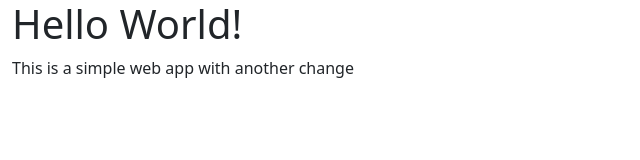
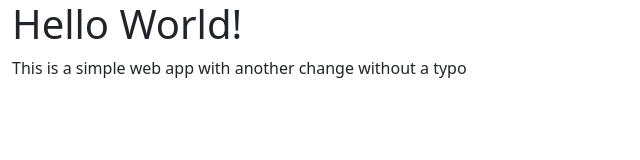
Before and after one commit to rakiria/paasuebung, a website built with webpack: page src/index.html in a window 1280 px wide. Shown: the whole page, without its empty margins (0-640 px from the left). Built offline with nearby package versions, Linux system fonts and the light colour scheme.

```diff
--- a/src/index.html
+++ b/src/index.html
@@ -13,7 +13,7 @@
     <div class="container-fluid">
       <div class="row">
         <h1>Hello World!</h1>
-        <p>This is a simple web app with another change</p>
+        <p>This is a simple web app with another change without a typo</p>
       </div>
     </div>
 
```
